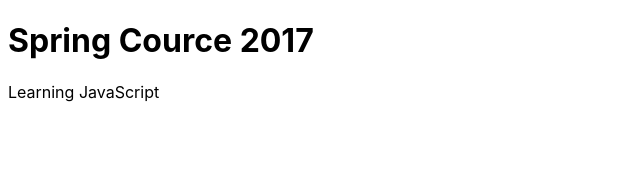
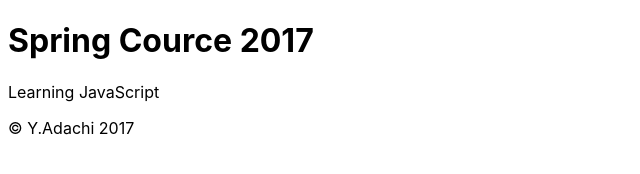
Before and after one commit to akanekwon/spring2017, a plain HTML site: page day1/index.html in a window 1280 px wide. Shown: the whole page, without its empty margins (0-640 px from the left). Drawn offline with Linux system fonts and the light colour scheme.

Commit message:
insert copyright

```diff
--- a/day1/index.html
+++ b/day1/index.html
@@ -17,9 +17,9 @@
 <div class="main">
 
 </div>
-	<div class="footer">
-
-	</div>
+<div class="footer">
+&copy Y.Adachi 2017
+</div>
 <script src="js/day1.js"></script>
 </body>
 </html>
```
